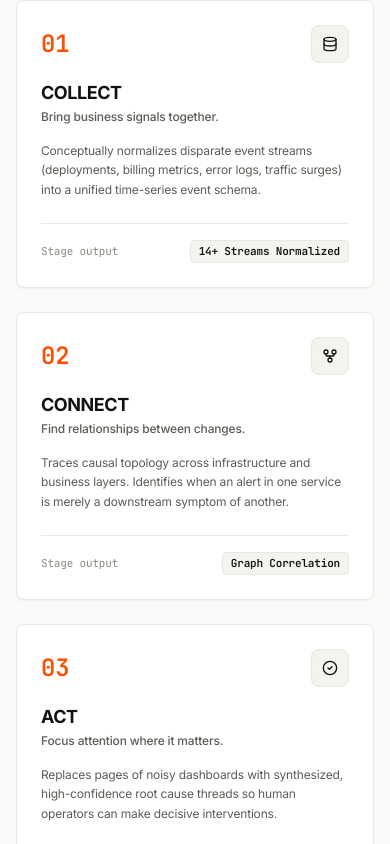
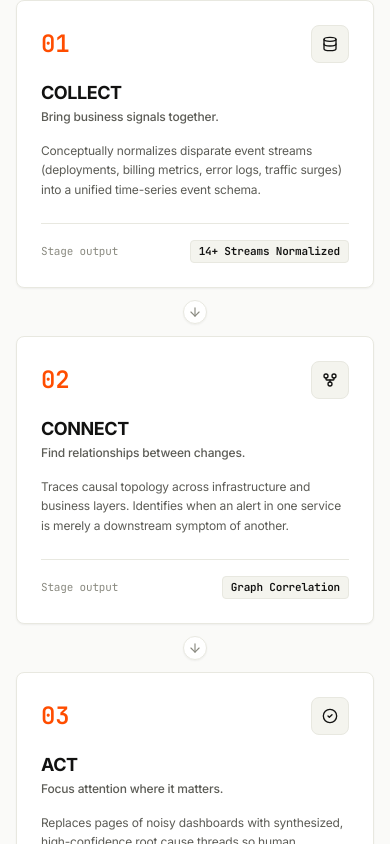
Before and after one commit to Yuvraj264/Signal-Acdyon-company-, a React (Vite) app: page / in a window 390 px wide. Shown: the part 2538-3382 px from the top of the page. Built offline with nearby package versions, Linux system fonts and the light colour scheme.

Commit message:
Responsive + Mobile excellence

```diff
--- a/src/sections/ProductWorkflow/ProductWorkflow.jsx
+++ b/src/sections/ProductWorkflow/ProductWorkflow.jsx
@@ -3,11 +3,12 @@ import { motion } from 'framer-motion'
 import Container from '../../components/Container'
 import SectionHeading from '../../components/SectionHeading'
 import Card from '../../components/Card'
-import { Database, GitFork, CheckCircle2, ArrowRight } from 'lucide-react'
+import { Database, GitFork, CheckCircle2, ArrowDown } from 'lucide-react'
 
 /**
  * ProductWorkflow: Explains the conceptual 3-stage intelligence engine.
  * 01 COLLECT -> 02 CONNECT -> 03 ACT
+ * Responsive horizontal grid on desktop, interconnected vertical flow on mobile.
  */
 export default function ProductWorkflow() {
   const steps = [
@@ -48,17 +49,17 @@ export default function ProductWorkflow() {
           align="left"
         />
 
-        {/* 3-Stage Progression Grid */}
-        <div className="grid grid-cols-1 md:grid-cols-3 gap-6 relative">
+        {/* 3-Stage Progression Grid / Vertical Stack */}
+        <div className="grid grid-cols-1 md:grid-cols-3 gap-6 sm:gap-6 relative">
           {steps.map((step, idx) => {
             const Icon = step.icon
             return (
+              <React.Fragment key={step.num}>
                 <motion.div
-                key={step.num}
                   initial={{ opacity: 0, y: 16 }}
                   whileInView={{ opacity: 1, y: 0 }}
                   viewport={{ once: true, margin: '-40px' }}
-                transition={{ duration: 0.45, delay: idx * 0.12, ease: [0.16, 1, 0.3, 1] }}
+                  transition={{ duration: 0.45, delay: idx * 0.1, ease: [0.16, 1, 0.3, 1] }}
                   className="relative"
                 >
                   <Card className="h-full flex flex-col justify-between p-6 sm:p-7 space-y-6 hover:border-[var(--border-strong)] transition-all">
@@ -100,6 +101,16 @@ export default function ProductWorkflow() {
                     </div>
                   </Card>
                 </motion.div>
+
+                {/* Mobile-Only Vertical Connector Indicator */}
+                {idx < steps.length - 1 && (
+                  <div className="md:hidden flex justify-center py-0 -my-3">
+                    <div className="p-1 rounded-full bg-[var(--bg-surface)] border border-[var(--border-subtle)] text-[var(--text-muted)] shadow-xs">
+                      <ArrowDown className="w-3.5 h-3.5" />
+                    </div>
+                  </div>
+                )}
+              </React.Fragment>
             )
           })}
         </div>
```
Also changed, not shown: 6 other files (tests, documents, lock files or other folders). Lines whose indentation alone changed are shown as unchanged.
